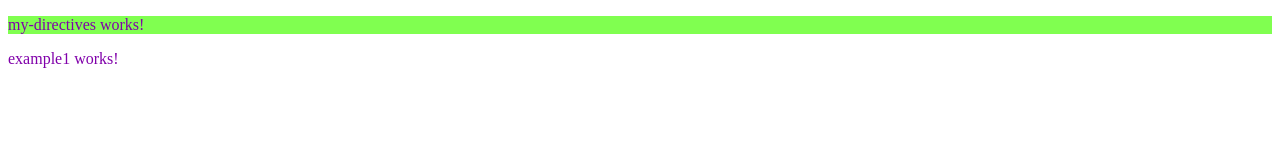
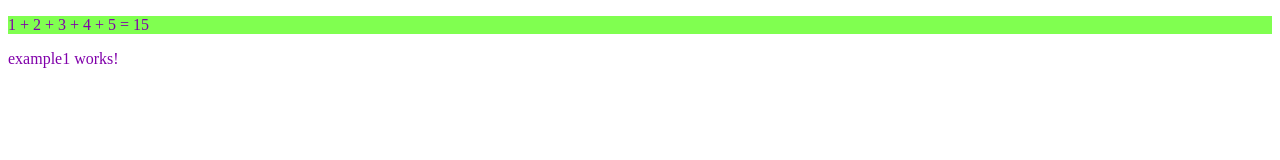
Before and after one commit to alexunjm/angular-11-review, an Angular app: page /my-directives in a window 1280 px wide. Shown: the top 160 px of the page. Built offline with nearby package versions, Linux system fonts and the light colour scheme.

Commit message:
pipe example

```diff
--- a/src/app/app-routing.module.ts
+++ b/src/app/app-routing.module.ts
@@ -10,7 +10,7 @@ const routes: Routes = [
       ),
   },
   {
-    path: '**/*',
+    path: '**',
     redirectTo: '/my-directives',
   },
 ];
--- a/src/app/pages/my-directives/my-directives.component.html
+++ b/src/app/pages/my-directives/my-directives.component.html
@@ -1,2 +1,2 @@
-<p appHighlightText>my-directives works!</p>
+<p appHighlightText>{{ [1, 2, 3, 4, 5] | sumDetail }}</p>
 <app-example1 appHighlightText>hello Siste</app-example1>
--- a/src/app/pages/my-directives/my-directives.module.ts
+++ b/src/app/pages/my-directives/my-directives.module.ts
@@ -5,12 +5,14 @@ import { MyDirectivesRoutingModule } from './my-directives-routing.module';
 import { MyDirectivesComponent } from './my-directives.component';
 import { Example1Component } from './components/example1/example1.component';
 import { HighlightTextDirective } from './directives/highlight-text.directive';
+import { SumDetailPipe } from './pipes/sum-detail.pipe';
 
 @NgModule({
   declarations: [
     MyDirectivesComponent,
     HighlightTextDirective,
     Example1Component,
+    SumDetailPipe,
   ],
   imports: [CommonModule, MyDirectivesRoutingModule],
 })
--- /dev/null
+++ b/src/app/pages/my-directives/pipes/sum-detail.pipe.ts
@@ -0,0 +1,10 @@
+import { Pipe, PipeTransform } from '@angular/core';
+
+@Pipe({
+  name: 'sumDetail',
+})
+export class SumDetailPipe implements PipeTransform {
+  transform(value: Array<number>, ...args: unknown[]): string {
+    return `${value.join(' + ')} = ${value.reduce((acc, val) => acc + val, 0)}`;
+  }
+}
```
Also changed, not shown: 2 other files (tests, documents, lock files or other folders).
